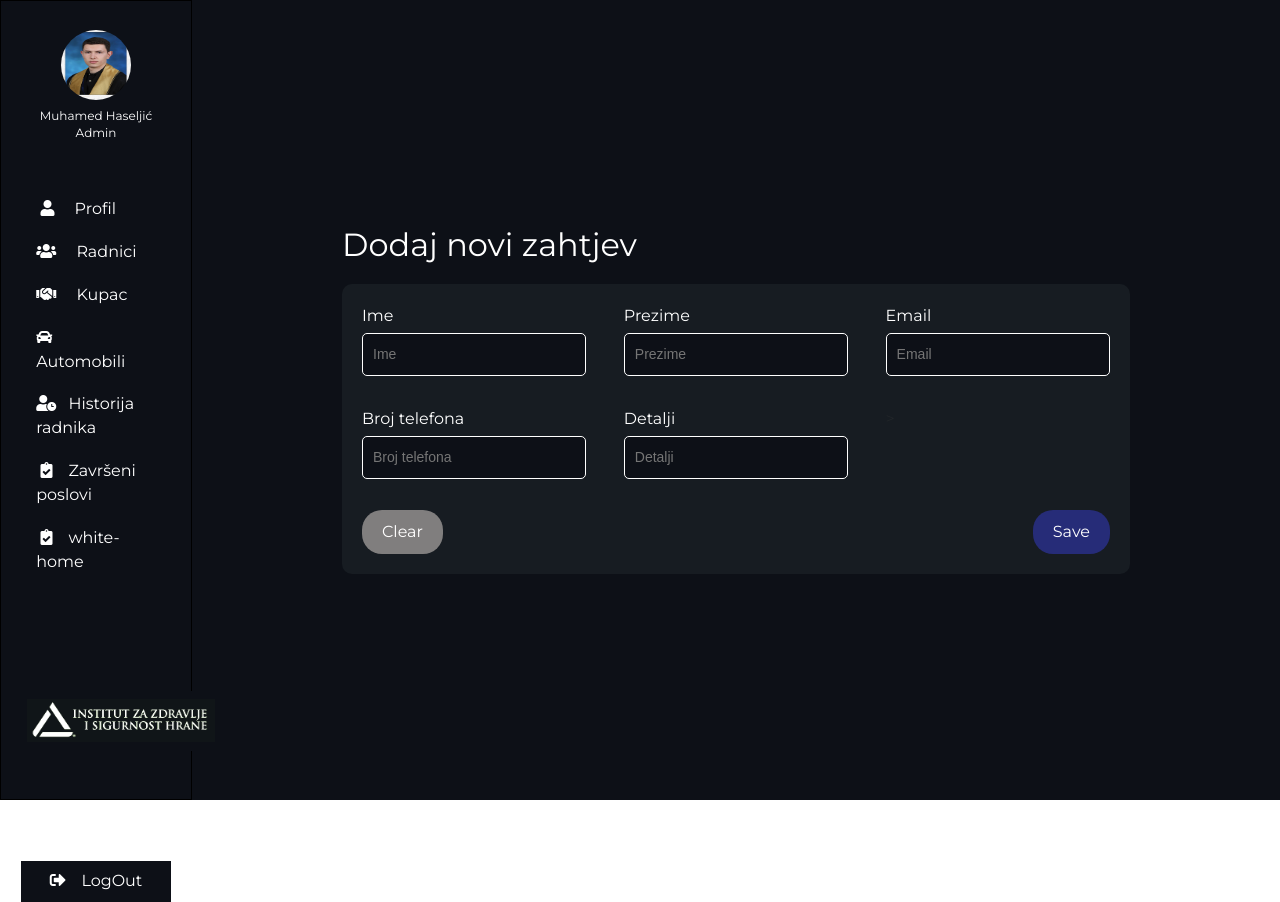
After one commit to muhamedhaseljic/php-IZZISH, a PHP site: page /retro/admin/dodaj_kupca.php in a window 1280 px wide. The commit adds this page. Run offline with PHP 8.4, Linux system fonts and the light colour scheme; some libraries are stand-ins or nearby versions; some web fonts are replaced.

Commit message:
kreiraj kupca

```diff
--- /dev/null
+++ b/admin/dodaj_kupca.php
@@ -0,0 +1,204 @@
+<?php
+require_once '../config/config.php';
+require_once '../classes/Kupac.php';
+require_once "../inc/header.php";?>
+
+<?php
+
+if($_SERVER['REQUEST_METHOD'] == "POST"){
+
+    $kupac = new Kupac();
+
+    $name= $_POST['name'];
+    $surname = $_POST['surname'];
+    $email = $_POST['email'];
+    $phone_number = $_POST['phone_number'];
+    $description = $_POST['description'];
+
+    $kupac->create($name, $surname, $email, $phone_number,0, $description);
+    header('Location: ../dashboard.php?page=kupci');
+    exit();
+    }
+
+ ?>
+
+
+<div class="custom-container d-flex">
+<?php require_once "../inc/sidebar.php";
+
+?>
+
+<style>
+.custom-main-content {
+    margin-left: 0px; /* Space for the sidebar */
+    width: 100%;
+
+
+    background-color: #0d1017;
+
+    padding-bottom:0px;
+    display: flex;
+    justify-content: center;  /* Center horizontally */
+    align-items: center;      /* Center vertically */
+    height: 100vh;
+    padding: 150px;
+    padding-top:150px;
+}
+
+
+.employee-form {
+  display: flex;
+  flex-wrap: wrap;
+  gap: 15px;
+  justify-content: space-between;
+  background-color: #171c22;
+  padding: 20px;
+  border-radius: 10px;
+}
+
+.form-group {
+  width: 30%;
+}
+
+.form-group.full-width {
+  width: 100%;
+}
+
+.form-group input, .form-group select, .form-group textarea {
+  width: 100%;
+  padding: 10px;
+  margin-top: 5px;
+  border-radius: 5px;
+  border: 1px solid white;
+  background-color: #0d1017;
+  color: #fff;
+  font-family: FontAwesome, sans-serif;
+  font-weight: normal;
+  font-size: 14px;
+}
+.form-group input:focus{
+    border: 1px solid #008cba;
+    outline: none;
+}
+textarea {
+  resize: none;
+  min-height: 80px;
+}
+
+.form-buttons {
+  display: flex;
+  justify-content: space-between;
+  width: 100%;
+}
+
+.btn {
+  background-color: #3a3b9a;
+  color: #fff;
+  padding: 10px 15px;
+  border: none;
+  border-radius: 5px;
+  cursor: pointer;
+}
+
+.clear-btn {
+  background-color: #6c757d;
+}
+
+.btn:hover {
+  background-color: #2a2b6a;
+}
+label{
+    color:white;
+    margin:0;
+
+}
+.forma-custom h2 {
+    text-align: left;
+    color: #fff;
+    margin-bottom: 20px;
+
+
+}
+.custom-add-btn{
+    padding: 10px 20px;
+    color: #fff;
+
+    background-color: #262c78;
+    border: none;
+    border-radius: 20px;
+    cursor: pointer;
+    color: white;
+}
+.custom-add-btn:hover{
+    background-color: #484b8f;
+    color: #fff;
+    text-decoration:none;
+}
+
+.custom-clear-btn{
+    padding: 10px 20px;
+    color: #fff;
+
+    background-color: #807e7e;
+    border: none;
+    border-radius: 20px;
+    cursor: pointer;
+    color: white;
+}
+.custom-clear-btn:hover{
+    background-color: #666565;
+    color: #fff;
+    text-decoration:none;
+}
+</style>
+
+
+<div class="custom-main-content">
+
+<form class="forma-custom" action="" method="POST" enctype="multipart/form-data">
+<h2>Dodaj novi zahtjev</h2>
+
+<div class="employee-form">
+  <div class="form-group">
+    <label for="name"> Ime</label>
+    <input type="text" id="name"  placeholder="Ime" name="name">
+  </div>
+
+  <div class="form-group">
+    <label for="surname"> Prezime</label>
+    <input type="text" id="surname"  placeholder="Prezime" name="surname">
+  </div>
+
+  <div class="form-group">
+  <label for="email"> Email</label>
+    <input type="email" id="email"  placeholder="Email" name="email">
+  </div>
+
+  <div class="form-group">
+  <label for="phone_number"> Broj telefona</label>
+    <input type="number" id="phone_number"  placeholder="Broj telefona" name="phone_number">
+  </div>
+
+
+
+  <div class="form-group">
+  <label for="description"> Detalji</label>
+    <input type="text" id="description" placeholder="Detalji"  name="description">
+  </div>
+
+  <div class="form-group">></div>
+
+  <div class="form-buttons">
+    <button type="reset" id="clearButton" class="custom-clear-btn">Clear</button>
+    <button type="submit"  class="custom-add-btn">Save</button>
+  </div>
+  </div>
+</form>
+
+
+
+    </div>
+
+<script>
+
+</script>
--- a/kupci.php
+++ b/kupci.php
@@ -196,7 +196,7 @@ button {
         <h1 >Lista kupaca</h1>
             <div class="d-flex justify-content-between align-items-center mb-3">
                 <input type="text" placeholder="Pretraži po imenu..." class="custom-search-bar">
-                <a href="add_employees.php" class="custom-add-btn">Dodaj</a>
+                <a href="admin/dodaj_kupca.php" class="custom-add-btn">Dodaj</a>
             </div>
             <div class="scrolling-divv">
             <table class="table custom-table">
```
